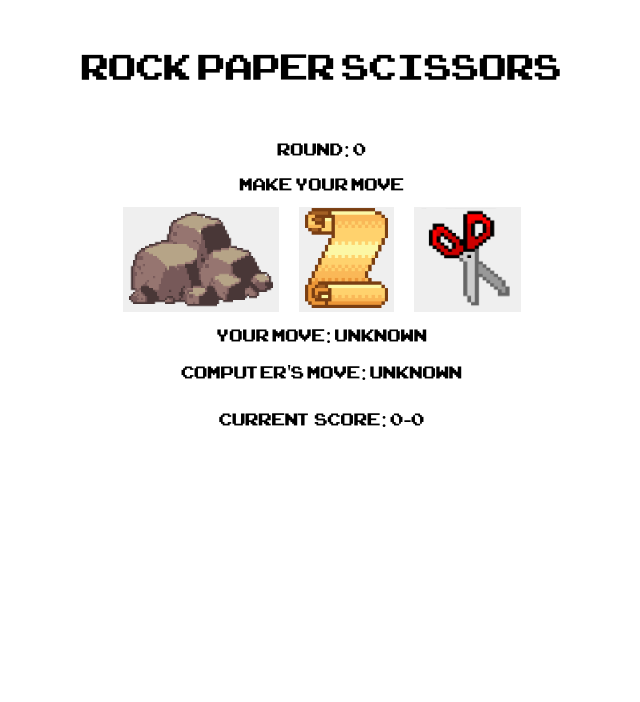
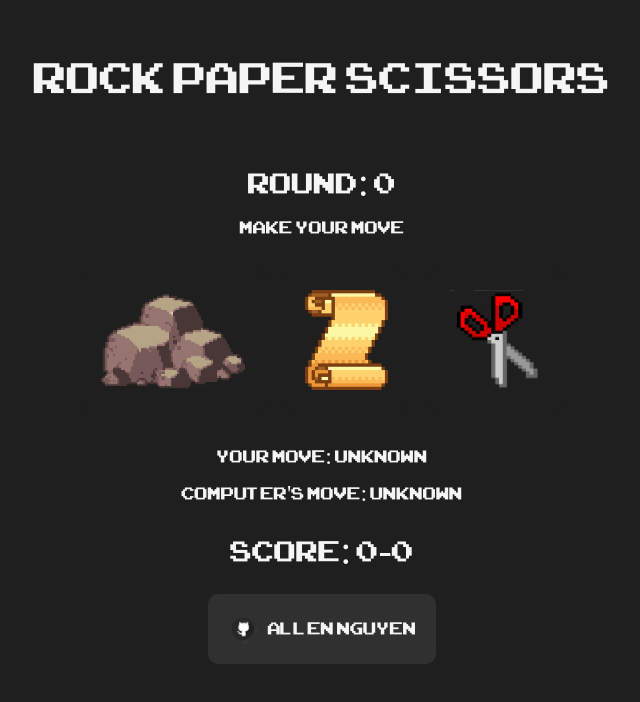
Before and after one commit to allennguyen01-Odin-Projects/rock-paper-scissors, a plain HTML site: page index.html in a window 1280 px wide. Shown: the whole page, without its empty margins (318-958 px from the left). Drawn offline with Linux system fonts and the light colour scheme.

Commit message:
Change to dark theme

```diff
--- a/game.js
+++ b/game.js
@@ -120,7 +120,7 @@ function game() {
 		playersMove.textContent = `Your move: ${playerSelection}`;
 		computerMove.textContent = `Computer's move: ${computerSelection}`;
 		roundResult.textContent = returnString;
-		score.textContent = `Current ${scoreString}`;
+		score.textContent = `${scoreString}`;
 	} else {
 		let winnerString = "";
 		scoreString = `score: ${playerScore}-${computerScore}`;
--- a/index.html
+++ b/index.html
@@ -3,7 +3,7 @@
 	<head>
 		<meta charset="utf-8" />
 		<meta http-equiv="X-UA-Compatible" content="IE=edge" />
-		<title>🪨 📰 ✂️</title>
+		<title>Rock Paper Scissors</title>
 		<meta name="description" content="" />
 		<meta name="viewport" content="width=device-width, initial-scale=1" />
 		<link rel="stylesheet" href="style.css" />
@@ -27,8 +27,12 @@
 		<div id="players-move">Your move: Unknown</div>
 		<div id="computers-move">Computer's move: Unknown</div>
 		<div id="round-result"></div>
-		<div id="score">Current score: 0-0</div>
+		<div id="score">Score: 0-0</div>
 		<div id="winner"></div>
+		<footer>
+			<img src="images/github-logo.png" alt="" />
+			<a href="https://github.com/allennguyen01">Allen Nguyen</a>
+		</footer>
 		<script src="game.js" async defer></script>
 	</body>
 </html>
--- a/style.css
+++ b/style.css
@@ -7,6 +7,9 @@ body {
 	font-family: ArcadeClassic;
 	font-weight: 100;
 	font-size: 24px;
+	background-color: #1f1f1f;
+	/* background-image: url(images/gameboy-color.png); */
+	color: whitesmoke;
 	display: flex;
 	flex-direction: column;
 	align-items: center;
@@ -14,14 +17,14 @@ body {
 }
 
 h1 {
-	/* font-family: ArcadeClassic; */
-	font-size: 50px;
+	font-size: 60px;
 	font-weight: 500;
 }
 
 div#player-choices {
 	display: flex;
 	gap: 20px;
+	padding: 20px 0;
 }
 
 button > img {
@@ -30,8 +33,34 @@ button > img {
 
 button {
 	border: none;
+	border-radius: 10px;
+	padding: 20px 20px;
+	background-color: #1f1f1f;
 }
 
 button:hover {
 	background-color: bisque;
 }
+
+#round,
+#score {
+	font-size: 40px;
+}
+
+a {
+	text-decoration: none;
+	color: whitesmoke;
+}
+
+footer {
+	background-color: #303030;
+	display: flex;
+	gap: 10px;
+	align-items: center;
+	padding: 20px;
+	border-radius: 10px;
+}
+
+footer > img {
+	width: 30px;
+}
```
Also changed, not shown: images/gameboy-color.png (added), images/github-logo.png (added).
